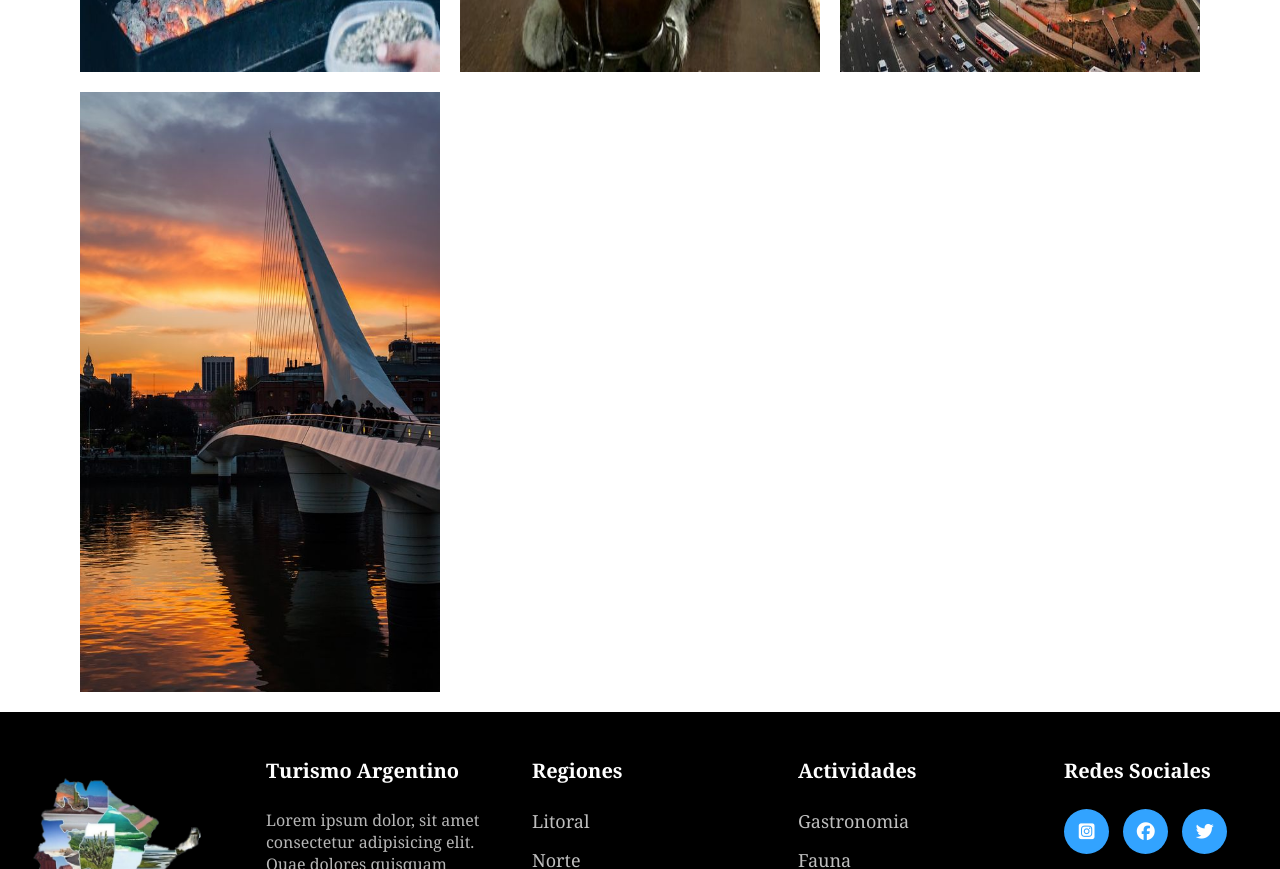
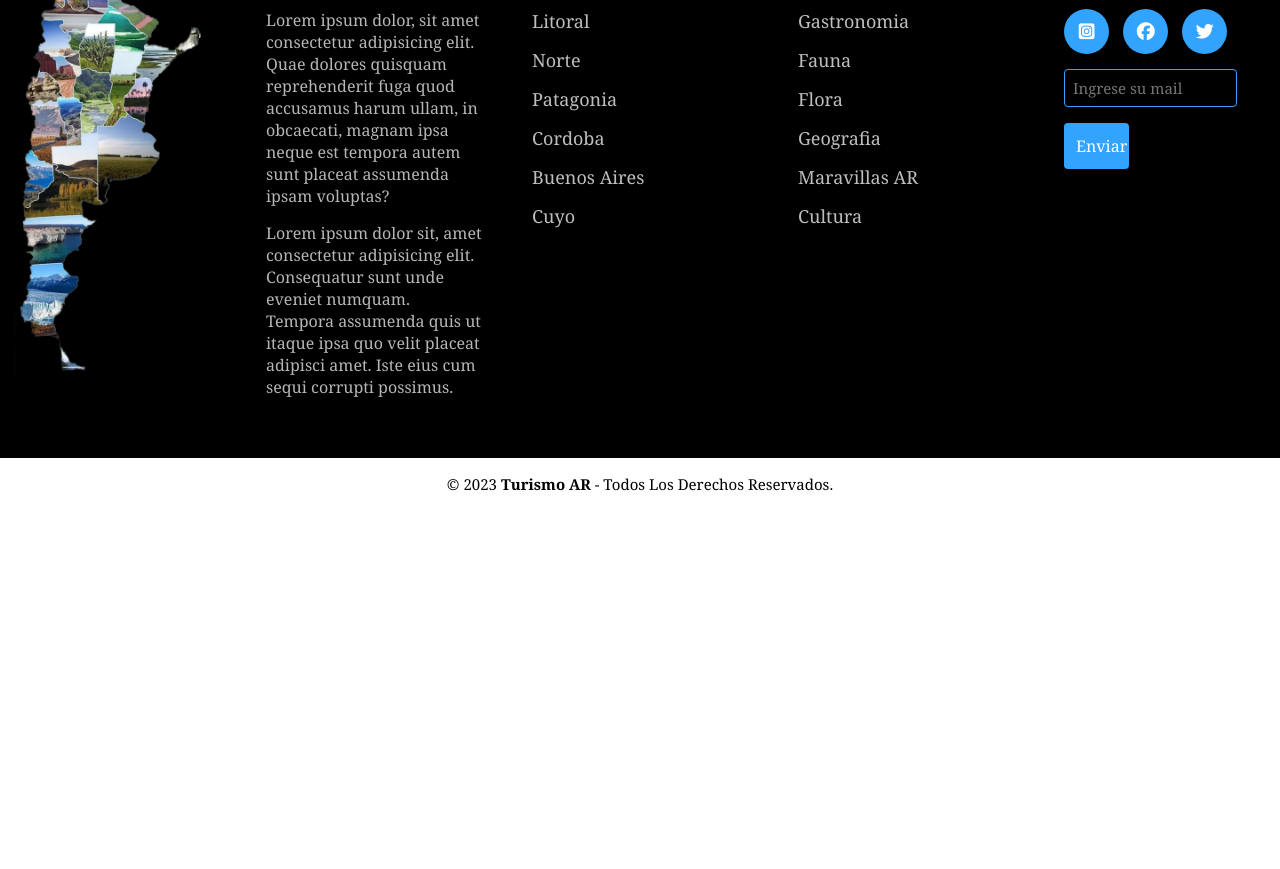
Before and after one commit to valentingavira/proyecto0, a website: page index.html in a window 1280 px wide. Shown: the part 3924-4793 px from the top of the page. After the commit the page ends 4434 px from the top, so only its background shows below. Drawn offline with Linux system fonts and the light colour scheme.

Commit message:
termine el footer y le agregue movimiento a las tarjetas

```diff
--- a/index.html
+++ b/index.html
@@ -5,7 +5,7 @@
     <meta name="viewport" content="width=device-width, initial-scale=1.0">
     <link rel="stylesheet" href="css/style.css">
     <script src="https://kit.fontawesome.com/3b40111a1a.js" crossorigin="anonymous"></script>
-    <title>Document</title>
+    <title>Turismo argentino</title>
 </head>
 <body>
     <main>
@@ -191,6 +191,10 @@
                     <a href="https://www.facebook.com/valentin.gavira/" i class="fa-brands fa-facebook"></a>
                     <a href="#" i class="fa-brands fa-twitter"></a>
                 </div>
+                <div class="mail">
+                    <input class="controls" type="email" id="correo" placeholder="Ingrese su mail">
+                    <input class="botom" type="submit" value="Enviar">
+                </div>
             </div>
         </div>
 
--- a/scss/style.scss
+++ b/scss/style.scss
@@ -25,7 +25,7 @@
     display: grid;
     padding: 0px 80px 20px 80px;
     grid-template-columns: repeat(auto-fit, minmax(300px, 1fr));
-    grid-auto-rows: minmax(300px, 1fr);
+    grid-auto-rows: minmax(300px, 400px);
     gap: 20px;
     justify-content: center;
     align-items: center;
@@ -34,7 +34,11 @@
         width: 100%;
         height: 100%;
         overflow: hidden;
-
+        cursor: pointer;
+        transition: filter 0.3s, transform 0.3s;
+        &:hover{
+            transform: scale(1.05);
+        }
         img{
             width: 100%;
             height: 100%;
@@ -42,6 +46,7 @@
             &:hover{
                 filter: brightness(70%);
                 transform: scale(1.05);
+
             }
         }
     }
@@ -59,8 +64,7 @@
         transition: opacity 0.3s;
         p{
             color: white;
-            font-size: 18px;
-
+            font-size: 30px;
         }
         &:hover{
             opacity: 1;
@@ -68,9 +72,12 @@
     }
   }
     @media (max-width: 700px) {
-        .card-container {
-        grid-template-columns: 1fr;
+        .card-container{
+            grid-template-columns: repeat(auto-fit, minmax(200px, 1fr));
+            grid-auto-rows: minmax(200px, 300px);
+            padding: 0px;
         }
+
     }
 
 
@@ -134,13 +141,43 @@
                     text-align: center;
                     transition: all 300ms ease;
                     border-radius: 50px;
+                    transition: filter 0.3s, transform 0.3s;
 
                     &:hover{
-                        color: rgb(0, 0, 0);
+                        color: rgb(255, 255, 255);
+                        transform: scale(1.35);
+
                     }
                 }
+            }
+            .mail{
 
+                .controls{
+                    width: 80%;
+                    background-color: #000000;
+                    padding: 8px;
+                    border-radius: 4px;
+                    margin-bottom: 16px;
+                    color: #ffffff;
+                    border: 1px solid rgb(58, 160, 255);
+                    font-size: 15px;
 
+                }
+                .botom{
+                    width: 30%;
+                    background: #32a3ff;
+                    border: none;
+                    padding: 12px;
+                    color: #ffffff;
+                    font-size: 16px;
+                    border-radius: 4px;
+                    transition: filter 0.3s, transform 0.3s;
+                    cursor: pointer;
+                    &:hover{
+                        transform: scale(1.1);
+
+                    }
+                }
             }
 
         }
```
Also changed, not shown: pages/Prueba.html (added, +13 -0 lines), css/Prueba.css (added), css/style.css, scss/Prueba.scss (added), 2 other files.
